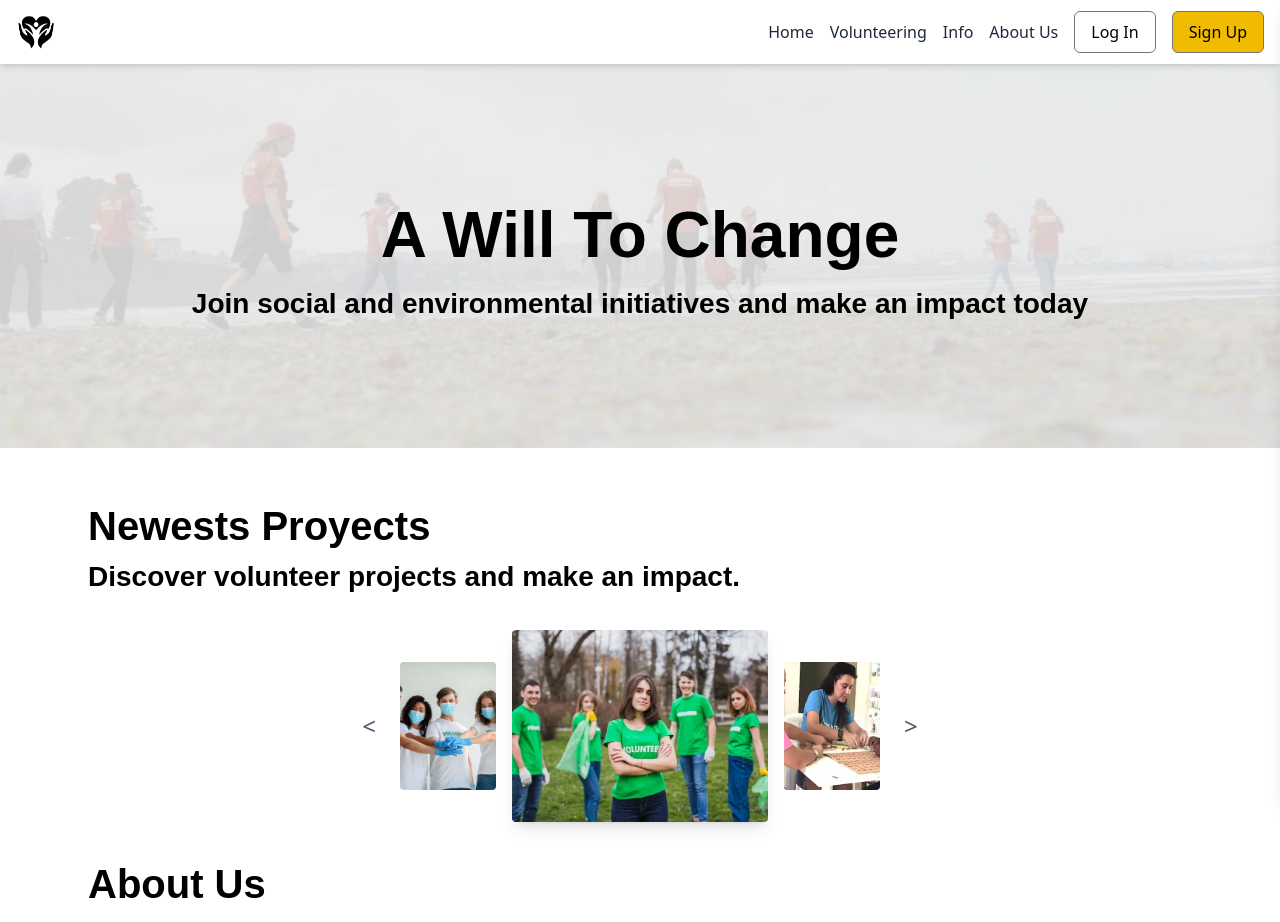
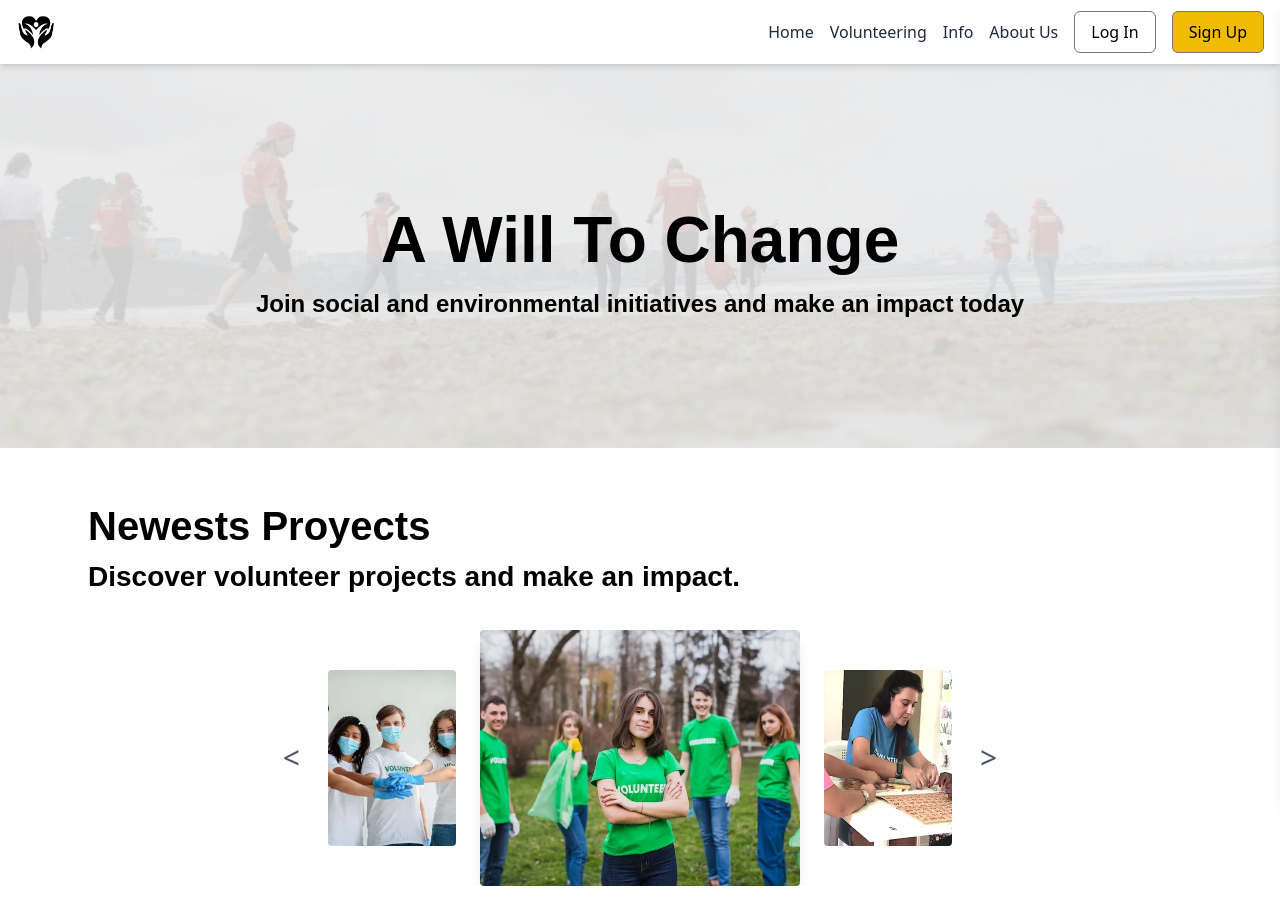
Before and after one commit to Jeremy-Pacheco/AWTC, a React (Vite) app in the folder frontend/: page / in a window 1280 px wide. Shown: the top 922 px of the page. Built offline with nearby package versions, Linux system fonts and the light colour scheme; no server answers.

Commit message:
fix:home responsive

```diff
--- a/frontend/src/pages/Home.tsx
+++ b/frontend/src/pages/Home.tsx
@@ -12,14 +12,14 @@ function Carousel() {
   const prev = () => setCurrent(c => (c === 0 ? images.length - 1 : c - 1));
   const next = () => setCurrent(c => (c === images.length - 1 ? 0 : c + 1));
   return (
-    <div className="flex justify-center items-center my-8 space-x-4">
-      <button onClick={prev} className="text-2xl px-2 text-gray-600">&lt;</button>
-      <div className="flex space-x-4 items-center">
-        <img src={images[(current - 1 + images.length) % images.length]} className="w-24 h-32 object-cover rounded" alt="" />
-        <img src={images[current]} className="w-64 h-48 object-cover rounded shadow-lg" alt="" />
-        <img src={images[(current + 1) % images.length]} className="w-24 h-32 object-cover rounded" alt="" />
+    <div className="flex justify-center items-center my-4 md:my-8 space-x-2 md:space-x-4 px-2">
+      <button onClick={prev} className="text-2xl md:text-3xl px-2 md:px-3 text-gray-600 flex-shrink-0">&lt;</button>
+      <div className="flex space-x-3 md:space-x-6 items-center justify-center overflow-hidden">
+        <img src={images[(current - 1 + images.length) % images.length]} className="hidden sm:block w-20 md:w-32 h-28 md:h-44 object-cover rounded" alt="" />
+        <img src={images[current]} className="w-48 md:w-80 h-36 md:h-64 object-cover rounded shadow-lg flex-shrink-0" alt="" />
+        <img src={images[(current + 1) % images.length]} className="hidden sm:block w-20 md:w-32 h-28 md:h-44 object-cover rounded" alt="" />
       </div>
-      <button onClick={next} className="text-2xl px-2 text-gray-600">&gt;</button>
+      <button onClick={next} className="text-2xl md:text-3xl px-2 md:px-3 text-gray-600 flex-shrink-0">&gt;</button>
     </div>
   );
 }
@@ -132,41 +132,41 @@ function ReviewsSection() {
   }
 
   return (
-    <section className="py-8">
-      <div className="flex flex-col md:flex-row md:flex-wrap gap-6 justify-center items-stretch mb-8">
+    <section className="py-6 md:py-8 px-4 md:px-0">
+      <div className="flex flex-col gap-4 md:gap-6 justify-center items-stretch mb-6 md:mb-8">
         {reviews.map((review, idx) => (
-            <div key={idx} className="bg-white rounded-lg shadow-lg flex flex-col mx-auto w-full max-w-[350px] min-w-[240px]">
+            <div key={idx} className="bg-white rounded-lg shadow-lg flex flex-col mx-auto w-full max-w-[350px] md:max-w-[350px]">
             {/* Title bar: full-width block aligned with card edges */}
             <div className="w-full">
-              <span className="block w-full text-left text-black text-sm font-semibold px-4 py-2 border-b border-gray-200">{review.label}</span>
+              <span className="block w-full text-left text-black text-xs md:text-sm font-semibold px-3 md:px-4 py-2 border-b border-gray-200 line-clamp-2">{review.label}</span>
             </div>
-            <div className="flex flex-col flex-1 p-4">
+            <div className="flex flex-col flex-1 p-3 md:p-4">
               <span className="block text-xs text-gray-500 mb-1">
                 {formatDate(review.date)}
               </span>
               {review.image && (
-                <img src={review.image} alt="review" className="w-full h-40 object-cover rounded mb-2" />
+                <img src={review.image} alt="review" className="w-full h-32 md:h-40 object-cover rounded mb-2" />
               )}
-              <p className="text-sm text-gray-700 mb-4">{review.content}</p>
-              <div className="flex items-center mt-auto">
+              <p className="text-xs md:text-sm text-gray-700 mb-4">{review.content}</p>
+              <div className="flex items-center mt-auto gap-2">
                 <img
                   src={review.avatar}
                   alt={review.user}
-                  className="w-8 h-8 rounded-full border-2 border-gray-300 mr-3"
+                  className="w-8 h-8 rounded-full border-2 border-gray-300 flex-shrink-0"
                 />
-                <div>
-                  <span className="font-semibold text-sm">{review.user}</span>
-                  <div className="text-xs text-gray-500">{review.role}</div>
+                <div className="min-w-0">
+                  <span className="font-semibold text-xs md:text-sm block truncate">{review.user}</span>
+                  <div className="text-xs text-gray-500 truncate">{review.role}</div>
                 </div>
               </div>
             </div>
           </div>
         ))}
       </div>
-      <div className="flex justify-center">
+      <div className="flex justify-center px-4 md:px-0">
         {showForm ? (
           <form
-            className="flex flex-col gap-2 items-center"
+            className="flex flex-col gap-2 items-center w-full max-w-sm"
             onSubmit={e => {
               e.preventDefault();
               if (newContent.trim()) handleAddReview();
@@ -177,7 +177,7 @@ function ReviewsSection() {
               value={newContent}
               onChange={e => setNewContent(e.target.value)}
               placeholder="Write your review..."
-              className="border p-2 rounded w-72"
+              className="border p-2 rounded w-full text-sm"
               maxLength={120}
               required
             />
@@ -185,21 +185,21 @@ function ReviewsSection() {
               type="file"
               accept="image/*"
               onChange={handleFileChange}
-              className="border p-2 rounded w-72"
+              className="border p-2 rounded w-full text-sm"
             />
             {newImage && (
-              <img src={newImage} alt="Preview" className="max-h-28 rounded shadow mb-2" />
+              <img src={newImage} alt="Preview" className="max-h-24 md:max-h-28 rounded shadow mb-2" />
             )}
-            <div className="flex gap-2">
+            <div className="flex gap-2 w-full">
               <button
                 type="submit"
-                className="bg-[#F0BB00] text-black hover:bg-[#1f2124] hover:text-white px-4 py-2 rounded-2xl font-semibold shadow"
+                className="flex-1 bg-[#F0BB00] text-black hover:bg-[#1f2124] hover:text-white px-4 py-2 rounded-2xl font-semibold shadow text-sm"
               >
-                Save review
+                Save
               </button>
               <button
                 type="button"
-                className="bg-gray-300 rounded-2xl px-4 py-2"
+                className="flex-1 bg-gray-300 rounded-2xl px-4 py-2 text-sm"
                 onClick={() => { setShowForm(false); setNewImage(""); setNewContent(""); }}
               >
                 Cancel
@@ -208,7 +208,7 @@ function ReviewsSection() {
           </form>
         ) : (
           <button
-            className="bg-[#F0BB00] text-black hover:bg-[#1f2124] hover:text-white px-7 py-2 rounded-2xl font-semibold shadow"
+            className="bg-[#F0BB00] text-black hover:bg-[#1f2124] hover:text-white px-5 md:px-7 py-2 rounded-2xl font-semibold shadow text-sm md:text-base"
             onClick={() => setShowForm(true)}
           >
             Add a review
@@ -224,18 +224,18 @@ function Home() {
     <>
       <HeroImage
         title={
-          <div className="text-center">
+          <div className="text-center px-4">
             <h1 className="Display">A Will To Change</h1>
-            <h4>
+            <h4 className="text-base md:text-2xl">
               Join social and environmental initiatives and make an impact today
             </h4>
           </div>
         }
         imgSrc="/hero-img.jpg"
-        heightClass="h-64 md:h-96"
+        heightClass="h-48 md:h-96"
         titleClass="Display text-white"
       />
-      <main className="max-w-6xl mx-auto px-6 py-12">
+      <main className="max-w-6xl mx-auto px-4 md:px-6 py-8 md:py-12">
         <h3>Newests Proyects</h3>
         <h4>Discover volunteer projects and make an impact.</h4>
         <Carousel />
```
